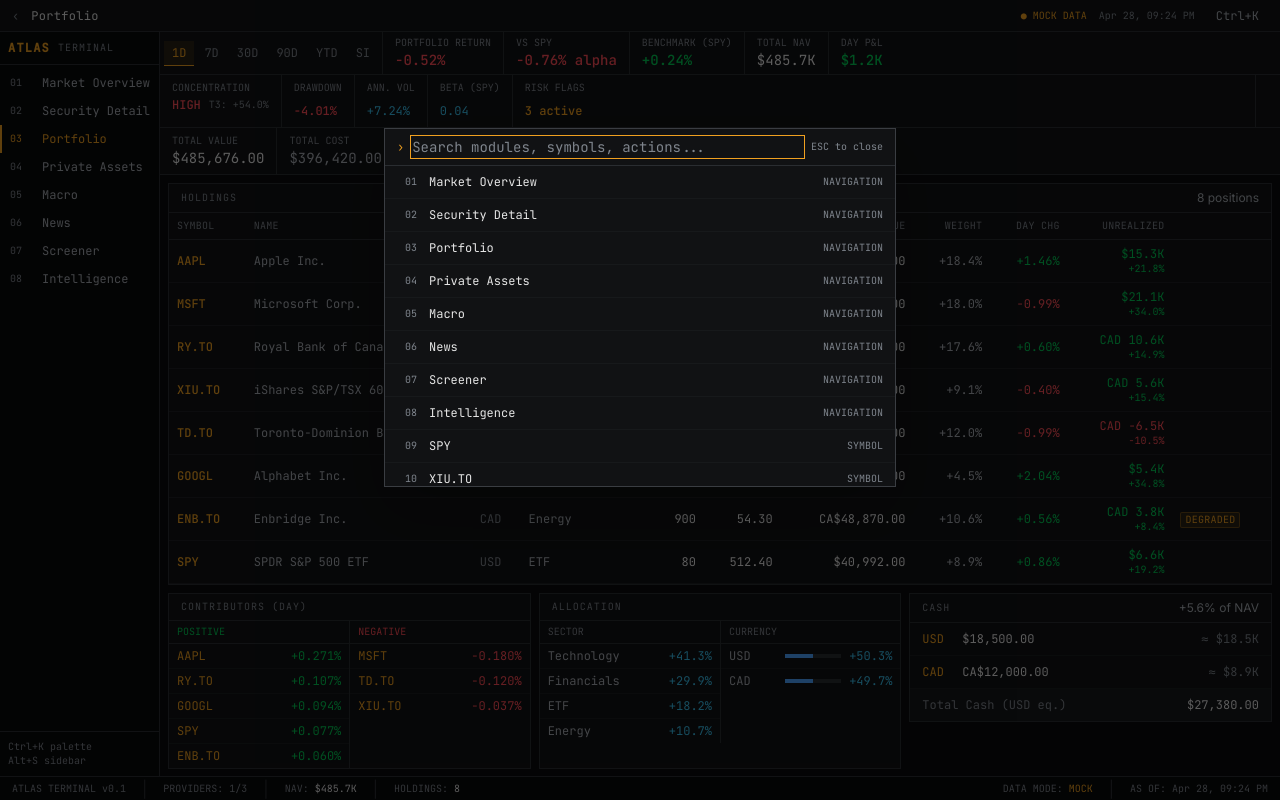
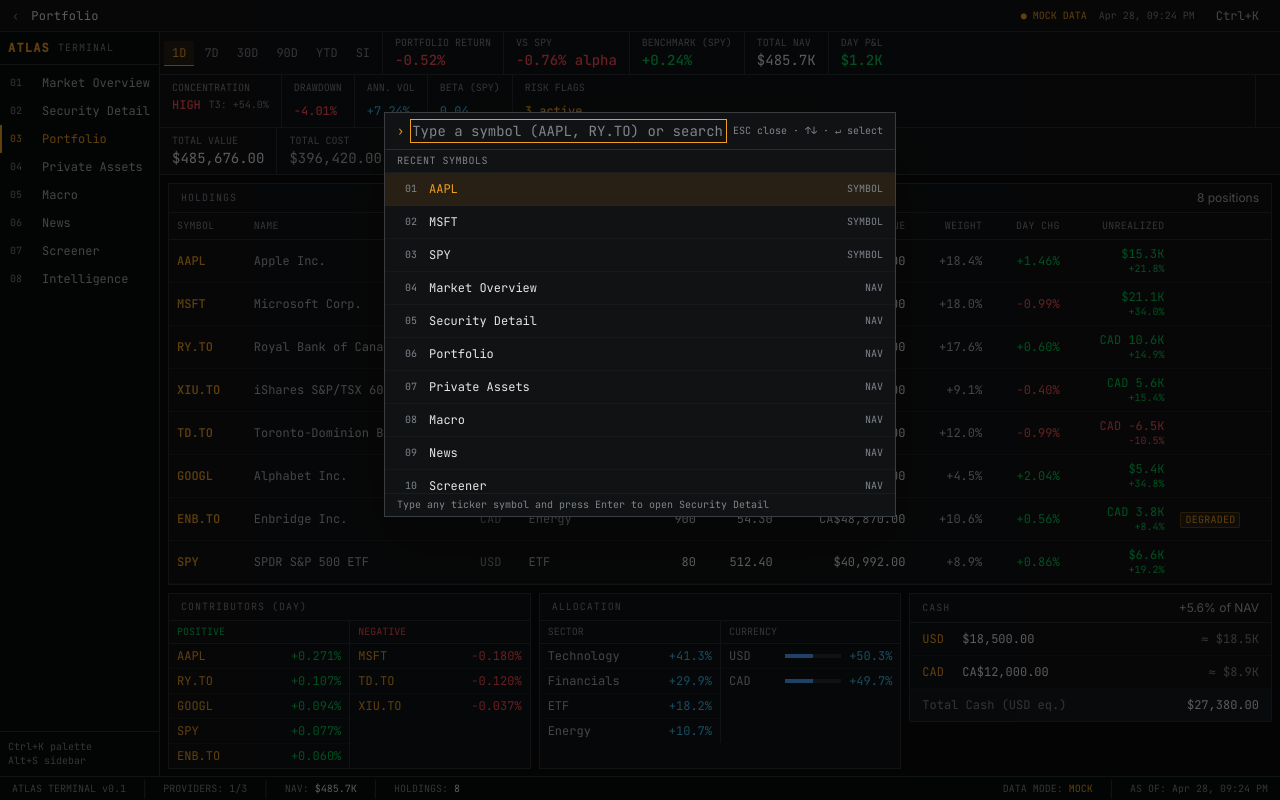
Before and after one commit to zvvkn5vkyb-cell/atlas-terminal, a React (Vite) app: page / in a window 1280 px wide. Both pictures are taken after a click on the button "Ctrl+K". Built offline with nearby package versions, Linux system fonts and the light colour scheme; no server answers.

Commit message:
Add symbol search, recent symbols, and keyboard navigation to command palette

```diff
--- a/src/components/shell/CommandPalette.tsx
+++ b/src/components/shell/CommandPalette.tsx
@@ -1,32 +1,59 @@
-import { useEffect, useRef } from 'react'
+import { useEffect, useRef, useState } from 'react'
 import { useWorkspaceStore } from '@/store/workspaceStore'
 import { useCommandPalette } from '@/hooks/useCommandPalette'
+
+const CATEGORY_LABELS: Record<string, string> = {
+  symbol: 'SYMBOL',
+  navigation: 'NAV',
+  action: 'ACTION',
+}
 
 export function CommandPalette() {
   const { commandPaletteOpen, setCommandPaletteOpen } = useWorkspaceStore()
   const { query, setQuery, filtered } = useCommandPalette()
   const inputRef = useRef<HTMLInputElement>(null)
+  const [selectedIdx, setSelectedIdx] = useState(0)
 
   useEffect(() => {
     if (commandPaletteOpen) {
       setTimeout(() => inputRef.current?.focus(), 50)
       setQuery('')
+      setSelectedIdx(0)
     }
   }, [commandPaletteOpen, setQuery])
 
+  // Reset selection when results change
+  useEffect(() => {
+    setSelectedIdx(0)
+  }, [filtered])
+
   useEffect(() => {
     const handler = (e: KeyboardEvent) => {
-      if (e.key === 'Escape') setCommandPaletteOpen(false)
+      if (!commandPaletteOpen) return
+      if (e.key === 'Escape') {
+        setCommandPaletteOpen(false)
+      } else if (e.key === 'ArrowDown') {
+        e.preventDefault()
+        setSelectedIdx(i => Math.min(i + 1, filtered.length - 1))
+      } else if (e.key === 'ArrowUp') {
+        e.preventDefault()
+        setSelectedIdx(i => Math.max(i - 1, 0))
+      } else if (e.key === 'Enter') {
+        e.preventDefault()
+        if (filtered[selectedIdx]) filtered[selectedIdx].action()
+      }
     }
     window.addEventListener('keydown', handler)
     return () => window.removeEventListener('keydown', handler)
-  }, [setCommandPaletteOpen])
+  }, [commandPaletteOpen, setCommandPaletteOpen, filtered, selectedIdx])
 
   if (!commandPaletteOpen) return null
 
+  const hasQuery = query.trim().length > 0
+
   return (
     <div
-      className="fixed inset-0 z-50 flex items-start justify-center pt-32 bg-black/60"
+      className="fixed inset-0 z-50 flex items-start justify-center pt-28 bg-black/60"
       onClick={(e) => e.target === e.currentTarget && setCommandPaletteOpen(false)}
     >
       <div className="w-full max-w-lg bg-terminalPanel border border-terminalStrongBorder shadow-2xl">
@@ -38,11 +65,18 @@
             type="text"
             value={query}
             onChange={(e) => setQuery(e.target.value)}
-            placeholder="Search modules, symbols, actions..."
+            placeholder="Type a symbol (AAPL, RY.TO) or search modules…"
             className="flex-1 bg-transparent text-sm font-mono text-terminalText placeholder-terminalMuted outline-none"
           />
-          <span className="text-2xs font-mono text-terminalMuted">ESC to close</span>
+          <span className="text-2xs font-mono text-terminalMuted">ESC close · ↑↓ · ↵ select</span>
         </div>
+
+        {/* Section hint when no query */}
+        {!hasQuery && (
+          <div className="px-3 py-1 border-b border-terminalBorder/40 text-2xs font-mono text-terminalMuted uppercase tracking-wider">
+            Recent symbols
+          </div>
+        )}
 
         {/* Results */}
         <div className="max-h-80 overflow-y-auto">
@@ -51,24 +85,37 @@
               No results
             </div>
           ) : (
-            filtered.map((item, idx) => (
+            filtered.map((item, idx) => {
+              const isSelected = idx === selectedIdx
+              return (
                 <button
                   key={item.id}
                   onClick={item.action}
-                className="w-full flex items-center gap-3 px-3 py-2 text-left hover:bg-terminalAmber/8 border-b border-terminalBorder/30 last:border-0 group"
+                  onMouseEnter={() => setSelectedIdx(idx)}
+                  className={`w-full flex items-center gap-3 px-3 py-2 text-left border-b border-terminalBorder/30 last:border-0 transition-colors ${
+                    isSelected
+                      ? 'bg-terminalAmber/10 text-terminalAmber'
+                      : 'hover:bg-terminalAmber/8 text-terminalText'
+                  }`}
                 >
                   <span className="text-2xs font-mono text-terminalMuted w-5 text-right shrink-0">
                     {String(idx + 1).padStart(2, '0')}
                   </span>
-                <span className="text-xs font-mono text-terminalText group-hover:text-terminalAmber">
+                  <span className={`text-xs font-mono flex-1 ${isSelected ? 'text-terminalAmber' : ''}`}>
                     {item.label}
                   </span>
-                <span className="text-2xs font-mono text-terminalMuted ml-auto uppercase">
-                  {item.category}
+                  <span className="text-2xs font-mono text-terminalMuted uppercase">
+                    {CATEGORY_LABELS[item.category] ?? item.category}
                   </span>
                 </button>
-            ))
+              )
+            })
           )}
+        </div>
+
+        {/* Footer hint */}
+        <div className="border-t border-terminalBorder/40 px-3 py-1 text-2xs font-mono text-terminalMuted">
+          Type any ticker symbol and press Enter to open Security Detail
         </div>
       </div>
     </div>
--- a/src/hooks/useCommandPalette.ts
+++ b/src/hooks/useCommandPalette.ts
@@ -2,13 +2,17 @@
 import { useWorkspaceStore } from '@/store/workspaceStore'
 import type { CommandItem } from '@/types/system'
 import type { ModuleId } from '@/types/system'
-import { NAV_MODULES, COMMAND_PALETTE_SYMBOLS } from '@/lib/constants'
+import { NAV_MODULES } from '@/lib/constants'
+
+// Matches valid ticker patterns: 1-12 chars, letters + digits + dot
+const TICKER_RE = /^[A-Za-z][A-Za-z0-9.]{0,11}$/
 
 export function useCommandPalette() {
-  const { setCommandPaletteOpen, setActiveModule, setActiveSymbol } = useWorkspaceStore()
+  const { setCommandPaletteOpen, setActiveModule, navigateToSymbol, recentSymbols } =
+    useWorkspaceStore()
   const [query, setQuery] = useState('')
 
-  const commands: CommandItem[] = useMemo(() => {
+  const allCommands: CommandItem[] = useMemo(() => {
     const navCommands: CommandItem[] = NAV_MODULES.map(m => ({
       id: `nav-${m.id}`,
       label: m.label,
@@ -20,51 +24,76 @@
       keywords: [m.label.toLowerCase(), m.id],
     }))
 
-    const symbolCommands: CommandItem[] = COMMAND_PALETTE_SYMBOLS.map(sym => ({
-      id: `sym-${sym}`,
-      label: sym,
-      category: 'symbol' as const,
-      action: () => {
-        setActiveSymbol(sym)
-        setActiveModule('security')
-        setCommandPaletteOpen(false)
-      },
-      keywords: [sym.toLowerCase()],
-    }))
-
     const actionCommands: CommandItem[] = [
       {
         id: 'action-portfolio',
         label: 'Open Portfolio',
         category: 'action',
         action: () => { setActiveModule('portfolio'); setCommandPaletteOpen(false) },
+        keywords: ['portfolio', 'prt'],
       },
       {
         id: 'action-news',
         label: 'Open News',
         category: 'action',
         action: () => { setActiveModule('news'); setCommandPaletteOpen(false) },
+        keywords: ['news', 'feed'],
       },
       {
         id: 'action-macro',
         label: 'Open Macro',
         category: 'action',
         action: () => { setActiveModule('macro'); setCommandPaletteOpen(false) },
+        keywords: ['macro', 'economy'],
       },
     ]
 
-    return [...navCommands, ...symbolCommands, ...actionCommands]
-  }, [setActiveModule, setCommandPaletteOpen, setActiveSymbol])
+    return [...navCommands, ...actionCommands]
+  }, [setActiveModule, setCommandPaletteOpen])
 
   const filtered = useMemo(() => {
-    if (!query.trim()) return commands.slice(0, 10)
-    const q = query.toLowerCase()
-    return commands.filter(
+    const trimmed = query.trim()
+
+    // Empty query — show recent symbols first, then nav
+    if (!trimmed) {
+      const recentCommands: CommandItem[] = recentSymbols.map(sym => ({
+        id: `recent-${sym}`,
+        label: sym,
+        category: 'symbol' as const,
+        action: () => {
+          navigateToSymbol(sym)
+          setCommandPaletteOpen(false)
+        },
+        keywords: [sym.toLowerCase()],
+      }))
+      return [...recentCommands, ...allCommands].slice(0, 12)
+    }
+
+    const q = trimmed.toLowerCase()
+    const results: CommandItem[] = allCommands.filter(
       c =>
         c.label.toLowerCase().includes(q) ||
         c.keywords?.some(k => k.includes(q))
-    ).slice(0, 10)
-  }, [commands, query])
+    )
+
+    // If the query looks like a ticker, prepend a direct "View SYMBOL" action
+    if (TICKER_RE.test(trimmed)) {
+      const sym = trimmed.toUpperCase()
+      const viewCmd: CommandItem = {
+        id: `sym-view-${sym}`,
+        label: `View ${sym}`,
+        category: 'symbol' as const,
+        action: () => {
+          navigateToSymbol(sym)
+          setCommandPaletteOpen(false)
+        },
+        keywords: [sym.toLowerCase()],
+      }
+      return [viewCmd, ...results].slice(0, 10)
+    }
+
+    return results.slice(0, 10)
+  }, [query, allCommands, recentSymbols, navigateToSymbol, setCommandPaletteOpen])
 
   return { query, setQuery, filtered }
 }
--- a/src/pages/SecurityDetail.tsx
+++ b/src/pages/SecurityDetail.tsx
@@ -1,4 +1,4 @@
-import { useEffect, useState } from 'react'
+import { useEffect, useState, useRef } from 'react'
 import { useWorkspaceStore } from '@/store/workspaceStore'
 import { useMarketStore } from '@/store/marketStore'
 import { SectionHeader } from '@/components/ui/SectionHeader'
@@ -10,7 +10,7 @@
 const RANGES: PriceRange[] = ['1D', '1W', '1M', '3M', '1Y']
 const CANADIAN_RE = /\.(TO|TSX|V)$/i
 
-// ─── Chart component ──────────────────────────────────────────────────────────
+// ─── Chart ────────────────────────────────────────────────────────────────────
 
 function PriceLineChart({ bars }: { bars: OHLCVBar[] }) {
   if (bars.length < 2) {
@@ -24,14 +24,14 @@
   const closes = bars.map(b => b.close)
   const minC = Math.min(...closes)
   const maxC = Math.max(...closes)
-  const range = maxC - minC || 1
+  const priceRange = maxC - minC || 1
   const isUp = closes[closes.length - 1] >= closes[0]
   const lineColor = isUp ? '#00c853' : '#ff4d57'
   const fillColor = isUp ? 'rgba(0,200,83,0.06)' : 'rgba(255,77,87,0.06)'
 
   const pts = closes.map((c, i) => ({
     x: (i / (closes.length - 1)) * 100,
-    y: 100 - ((c - minC) / range) * 96 - 2, // 2% padding top/bottom
+    y: 100 - ((c - minC) / priceRange) * 92 - 4,
   }))
 
   const linePts = pts.map(p => `${p.x},${p.y}`).join(' ')
@@ -45,38 +45,24 @@
 
   return (
     <div className="relative h-full">
-      {/* Y-axis price labels */}
-      <div className="absolute top-1 left-1 text-2xs font-mono text-terminalMuted/60 tabular-nums z-10">
+      <div className="absolute top-1 left-1 text-2xs font-mono text-terminalMuted/60 tabular-nums z-10 pointer-events-none">
         {formatNumber(maxC, 2)}
       </div>
-      <div className="absolute bottom-5 left-1 text-2xs font-mono text-terminalMuted/60 tabular-nums z-10">
+      <div className="absolute bottom-5 left-1 text-2xs font-mono text-terminalMuted/60 tabular-nums z-10 pointer-events-none">
         {formatNumber(minC, 2)}
       </div>
-
-      {/* SVG chart */}
-      <svg
-        viewBox="0 0 100 100"
-        className="w-full h-full"
-        preserveAspectRatio="none"
-        style={{ display: 'block' }}
-      >
-        {/* Horizontal grid lines */}
+      <svg viewBox="0 0 100 100" className="w-full h-full" preserveAspectRatio="none" style={{ display: 'block' }}>
         {[25, 50, 75].map(y => (
           <line key={y} x1="0" y1={y} x2="100" y2={y}
             stroke="#2a2d31" strokeWidth="0.4" vectorEffect="non-scaling-stroke" />
         ))}
-        {/* Area fill */}
         <path d={fillPath} fill={fillColor} />
-        {/* Price line */}
         <polyline points={linePts} fill="none" stroke={lineColor}
           strokeWidth="0.8" vectorEffect="non-scaling-stroke" />
-        {/* Current price dot */}
         <circle cx={pts[pts.length - 1].x} cy={pts[pts.length - 1].y}
           r="1.2" fill={lineColor} vectorEffect="non-scaling-stroke" />
       </svg>
-
-      {/* X-axis date range */}
-      <div className="absolute bottom-0 left-1 right-1 flex justify-between text-2xs font-mono text-terminalMuted/50">
+      <div className="absolute bottom-0 left-1 right-1 flex justify-between text-2xs font-mono text-terminalMuted/50 pointer-events-none">
         <span>{firstDate}</span>
         <span>{lastDate}</span>
       </div>
@@ -84,7 +70,7 @@
   )
 }
 
-// ─── Chart provenance badge ───────────────────────────────────────────────────
+// ─── Badges ───────────────────────────────────────────────────────────────────
 
 function ChartBadge({ result }: { result: HistoricalPricesResult }) {
   if (result.trustMode === 'TRUSTED') {
@@ -100,8 +86,6 @@
     </span>
   )
 }
-
-// ─── Quote provenance badge ───────────────────────────────────────────────────
 
 function QuoteBadge({ quote, symbol }: { quote: Quote; symbol: string }) {
   if (quote.trustMode === 'TRUSTED' && quote.exchange === 'Polygon.io') {
@@ -132,32 +116,85 @@
   )
 }
 
-// ─── 52W metric ───────────────────────────────────────────────────────────────
+// ─── 52W helpers ──────────────────────────────────────────────────────────────
 
 function week52Value(yearResult: HistoricalPricesResult | undefined, type: 'high' | 'low'): string {
-  if (!yearResult || yearResult.bars.length === 0) return '—'
-  if (yearResult.trustMode === 'DEGRADED') return '—'
+  if (!yearResult || yearResult.bars.length === 0 || yearResult.trustMode !== 'TRUSTED') return '—'
   const val = type === 'high'
     ? Math.max(...yearResult.bars.map(b => b.high))
     : Math.min(...yearResult.bars.map(b => b.low))
   return formatNumber(val, 2)
 }
 
+function week52Note(yearResult: HistoricalPricesResult | undefined): string | undefined {
+  if (!yearResult) return 'Loading…'
+  if (yearResult.bars.length === 0) return 'No 1Y data'
+  if (yearResult.trustMode !== 'TRUSTED') return 'Requires live 1Y data'
+  return undefined
+}
+
+// ─── Symbol input ─────────────────────────────────────────────────────────────
+
+interface SymbolInputProps {
+  currentSymbol: string
+  onCommit: (symbol: string) => void
+}
+
+function SymbolInput({ currentSymbol, onCommit }: SymbolInputProps) {
+  const [value, setValue] = useState(currentSymbol)
+  const inputRef = useRef<HTMLInputElement>(null)
+
+  // Sync if external symbol changes (e.g. via command palette)
+  useEffect(() => {
+    setValue(currentSymbol)
+  }, [currentSymbol])
+
+  const commit = () => {
+    const sym = value.toUpperCase().trim()
+    if (sym && sym !== currentSymbol) {
+      onCommit(sym)
+    } else {
+      setValue(currentSymbol) // reset on empty/unchanged
+    }
+  }
+
+  return (
+    <div className="flex items-center gap-2 px-3 py-2 border-b border-terminalBorder bg-terminalPanel">
+      <span className="text-2xs font-mono text-terminalMuted uppercase tracking-wider shrink-0">Symbol</span>
+      <input
+        ref={inputRef}
+        type="text"
+        value={value}
+        onChange={e => setValue(e.target.value.toUpperCase())}
+        onKeyDown={e => {
+          if (e.key === 'Enter') { e.preventDefault(); commit() }
+          if (e.key === 'Escape') { e.preventDefault(); setValue(currentSymbol); inputRef.current?.blur() }
+        }}
+        onBlur={commit}
+        className="w-28 bg-terminalBg border border-terminalBorder px-2 py-0.5 text-xs font-mono text-terminalAmber outline-none focus:border-terminalAmber/60 tabular-nums"
+        placeholder="AAPL"
+        spellCheck={false}
+        autoCapitalize="characters"
+      />
+      <span className="text-2xs font-mono text-terminalMuted/60">Enter to load · ESC to cancel</span>
+    </div>
+  )
+}
+
 // ─── Page ─────────────────────────────────────────────────────────────────────
 
 export function SecurityDetail() {
-  const { activeSymbol } = useWorkspaceStore()
+  const { activeSymbol, setActiveSymbol } = useWorkspaceStore()
   const { quoteCache, priceHistoryCache, loadQuote, loadPriceHistory } = useMarketStore()
   const [activeRange, setActiveRange] = useState<PriceRange>('1M')
 
-  // Load quote + default chart range + 1Y for 52W calc
+  // Load on symbol or range change
   useEffect(() => {
     void loadQuote(activeSymbol)
     void loadPriceHistory(activeSymbol, activeRange)
     void loadPriceHistory(activeSymbol, '1Y')
   }, [activeSymbol]) // eslint-disable-line react-hooks/exhaustive-deps
 
-  // Load new range when user switches
   useEffect(() => {
     void loadPriceHistory(activeSymbol, activeRange)
   }, [activeRange, activeSymbol]) // eslint-disable-line react-hooks/exhaustive-deps
@@ -166,16 +203,22 @@
   const chartResult = priceHistoryCache[`${activeSymbol}::${activeRange}`]
   const yearResult = priceHistoryCache[`${activeSymbol}::1Y`]
 
-  if (!quote) {
-    return (
-      <div className="p-4 text-xs font-mono text-terminalMuted">
-        Loading {activeSymbol}…
-      </div>
-    )
+  const handleSymbolCommit = (sym: string) => {
+    setActiveSymbol(sym)
   }
 
   return (
     <div className="p-2 flex flex-col gap-2">
+      {/* Symbol input bar */}
+      <SymbolInput currentSymbol={activeSymbol} onCommit={handleSymbolCommit} />
+
+      {/* Loading state */}
+      {!quote ? (
+        <div className="bg-terminalPanel border border-terminalBorder px-4 py-6 text-center">
+          <div className="text-xs font-mono text-terminalMuted">Loading {activeSymbol}…</div>
+        </div>
+      ) : (
+        <>
           {/* Symbol header */}
           <div className="bg-terminalPanel border border-terminalBorder px-4 py-3">
             <div className="flex items-start gap-4">
@@ -192,9 +235,13 @@
                       Polygon US equities endpoint does not support this symbol
                     </span>
                   )}
+                  {quote.trustMode === 'DEGRADED' && !CANADIAN_RE.test(activeSymbol) && (
+                    <span className="text-2xs font-mono text-terminalMuted/70">
+                      Live data unavailable — showing mock fallback
+                    </span>
+                  )}
                 </div>
               </div>
-
               <div className="ml-auto text-right">
                 <div className="text-2xl font-mono font-bold text-terminalText tabular-nums">
                   {formatNumber(quote.price, 2)}
@@ -215,16 +262,18 @@
             <MetricCard
               label="52W High"
               value={week52Value(yearResult, 'high')}
-          note={!yearResult || yearResult.trustMode === 'DEGRADED' ? 'Requires 1Y price history' : undefined}
+              note={week52Note(yearResult)}
             />
             <MetricCard
               label="52W Low"
               value={week52Value(yearResult, 'low')}
-          note={!yearResult || yearResult.trustMode === 'DEGRADED' ? 'Requires 1Y price history' : undefined}
+              note={week52Note(yearResult)}
             />
           </div>
+        </>
+      )}
 
-      {/* Chart */}
+      {/* Chart — always render so range buttons are available */}
       <div className="bg-terminalPanel border border-terminalBorder">
         <SectionHeader
           title="Price Chart"
@@ -265,39 +314,24 @@
         )}
       </div>
 
+      {/* Technical + Valuation */}
       <div className="grid grid-cols-2 gap-2">
         <div className="bg-terminalPanel border border-terminalBorder">
           <SectionHeader title="Technical Indicators" />
-          {[
-            { label: 'RSI (14)', value: '—' },
-            { label: 'MACD', value: '—' },
-            { label: 'SMA 20', value: '—' },
-            { label: 'SMA 50', value: '—' },
-            { label: 'SMA 200', value: '—' },
-            { label: 'ATR (14)', value: '—' },
-          ].map(row => (
-            <div key={row.label} className="flex items-center px-3 py-1.5 border-b border-terminalBorder/40 last:border-0">
-              <span className="text-xs font-mono text-terminalSubtext flex-1">{row.label}</span>
-              <span className="text-xs font-mono text-terminalMuted tabular-nums">{row.value}</span>
+          {['RSI (14)', 'MACD', 'SMA 20', 'SMA 50', 'SMA 200', 'ATR (14)'].map(label => (
+            <div key={label} className="flex items-center px-3 py-1.5 border-b border-terminalBorder/40 last:border-0">
+              <span className="text-xs font-mono text-terminalSubtext flex-1">{label}</span>
+              <span className="text-xs font-mono text-terminalMuted tabular-nums">—</span>
             </div>
           ))}
           <div className="px-3 py-1.5 text-2xs text-terminalMuted font-mono">Requires price history</div>
         </div>
-
         <div className="bg-terminalPanel border border-terminalBorder">
           <SectionHeader title="Valuation" />
-          {[
-            { label: 'P/E Ratio', value: '—' },
-            { label: 'P/B Ratio', value: '—' },
-            { label: 'P/S Ratio', value: '—' },
-            { label: 'EV/EBITDA', value: '—' },
-            { label: 'Dividend Yield', value: '—' },
-            { label: 'EPS', value: '—' },
-            { label: 'Beta', value: '—' },
-          ].map(row => (
-            <div key={row.label} className="flex items-center px-3 py-1.5 border-b border-terminalBorder/40 last:border-0">
-              <span className="text-xs font-mono text-terminalSubtext flex-1">{row.label}</span>
-              <span className="text-xs font-mono text-terminalMuted tabular-nums">{row.value}</span>
+          {['P/E Ratio', 'P/B Ratio', 'P/S Ratio', 'EV/EBITDA', 'Dividend Yield', 'EPS', 'Beta'].map(label => (
+            <div key={label} className="flex items-center px-3 py-1.5 border-b border-terminalBorder/40 last:border-0">
+              <span className="text-xs font-mono text-terminalSubtext flex-1">{label}</span>
+              <span className="text-xs font-mono text-terminalMuted tabular-nums">—</span>
             </div>
           ))}
           <div className="px-3 py-1.5 text-2xs text-terminalMuted font-mono">Requires fundamentals feed</div>
@@ -305,7 +339,7 @@
       </div>
 
       <div className="bg-terminalPanel border border-terminalBorder">
-        <SectionHeader title={`News & Filings — ${quote.symbol}`} />
+        <SectionHeader title={`News & Filings — ${activeSymbol}`} />
         <div className="px-3 py-4 text-center text-xs text-terminalMuted font-mono">
           News and filings feed — requires live data provider
         </div>
--- a/src/store/workspaceStore.ts
+++ b/src/store/workspaceStore.ts
@@ -6,11 +6,13 @@
   sidebarCollapsed: boolean
   commandPaletteOpen: boolean
   activeSymbol: string
+  recentSymbols: string[]
   setActiveModule: (module: ModuleId) => void
   toggleSidebar: () => void
   setSidebarCollapsed: (collapsed: boolean) => void
   setCommandPaletteOpen: (open: boolean) => void
   setActiveSymbol: (symbol: string) => void
+  navigateToSymbol: (symbol: string) => void
 }
 
 export const useWorkspaceStore = create<WorkspaceState>((set) => ({
@@ -18,10 +20,25 @@
   sidebarCollapsed: false,
   commandPaletteOpen: false,
   activeSymbol: 'AAPL',
+  recentSymbols: ['AAPL', 'MSFT', 'SPY'],
 
   setActiveModule: (module) => set({ activeModule: module }),
   toggleSidebar: () => set((s) => ({ sidebarCollapsed: !s.sidebarCollapsed })),
   setSidebarCollapsed: (collapsed) => set({ sidebarCollapsed: collapsed }),
   setCommandPaletteOpen: (open) => set({ commandPaletteOpen: open }),
-  setActiveSymbol: (symbol) => set({ activeSymbol: symbol }),
+
+  setActiveSymbol: (symbol) => set((state) => {
+    const sym = symbol.toUpperCase().trim()
+    if (!sym) return {}
+    const recent = [sym, ...state.recentSymbols.filter(s => s !== sym)].slice(0, 8)
+    return { activeSymbol: sym, recentSymbols: recent }
+  }),
+
+  // Convenience: set symbol + switch to Security Detail in one action
+  navigateToSymbol: (symbol) => set((state) => {
+    const sym = symbol.toUpperCase().trim()
+    if (!sym) return {}
+    const recent = [sym, ...state.recentSymbols.filter(s => s !== sym)].slice(0, 8)
+    return { activeSymbol: sym, activeModule: 'security' as ModuleId, recentSymbols: recent }
+  }),
 }))
```
Lines whose indentation alone changed are shown as unchanged.
